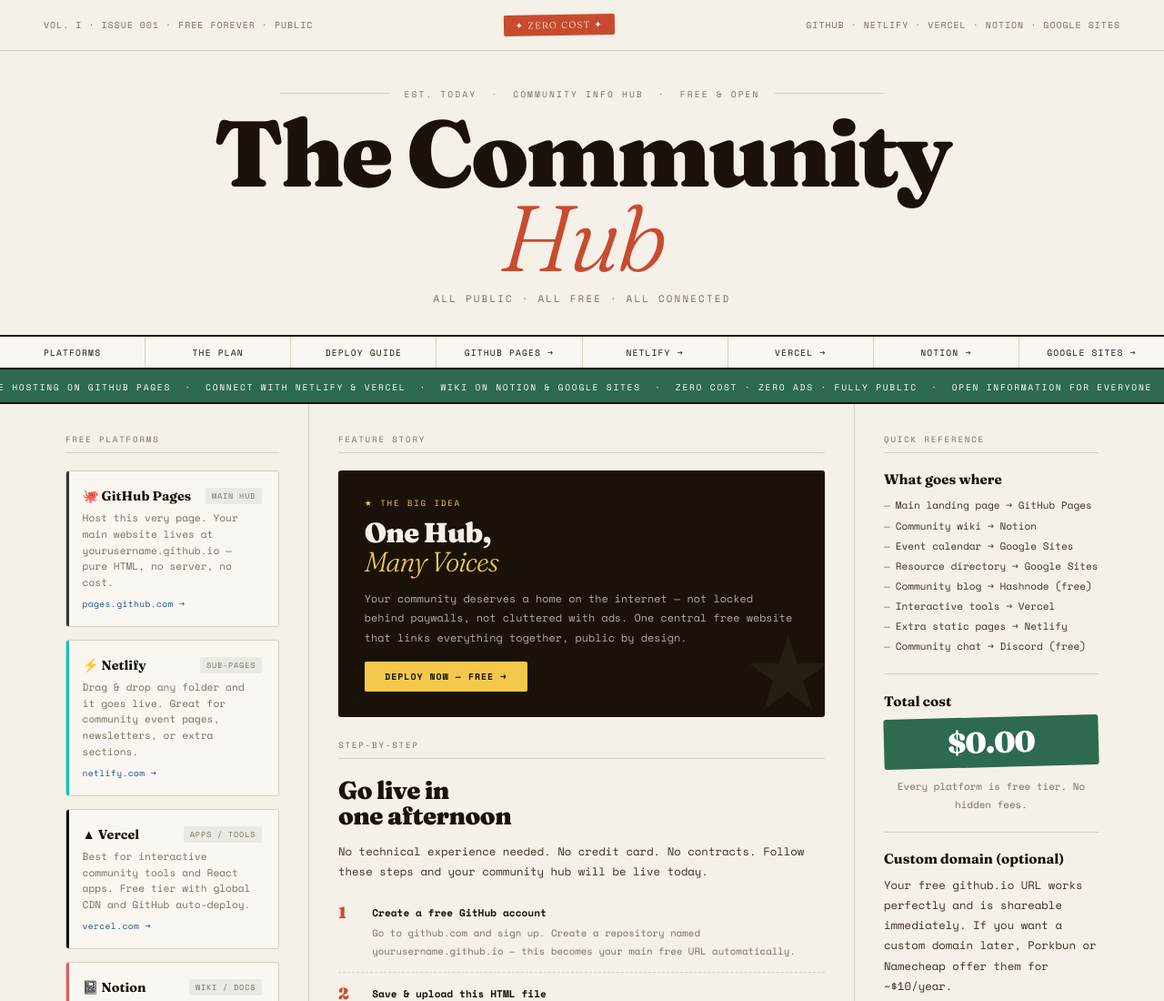
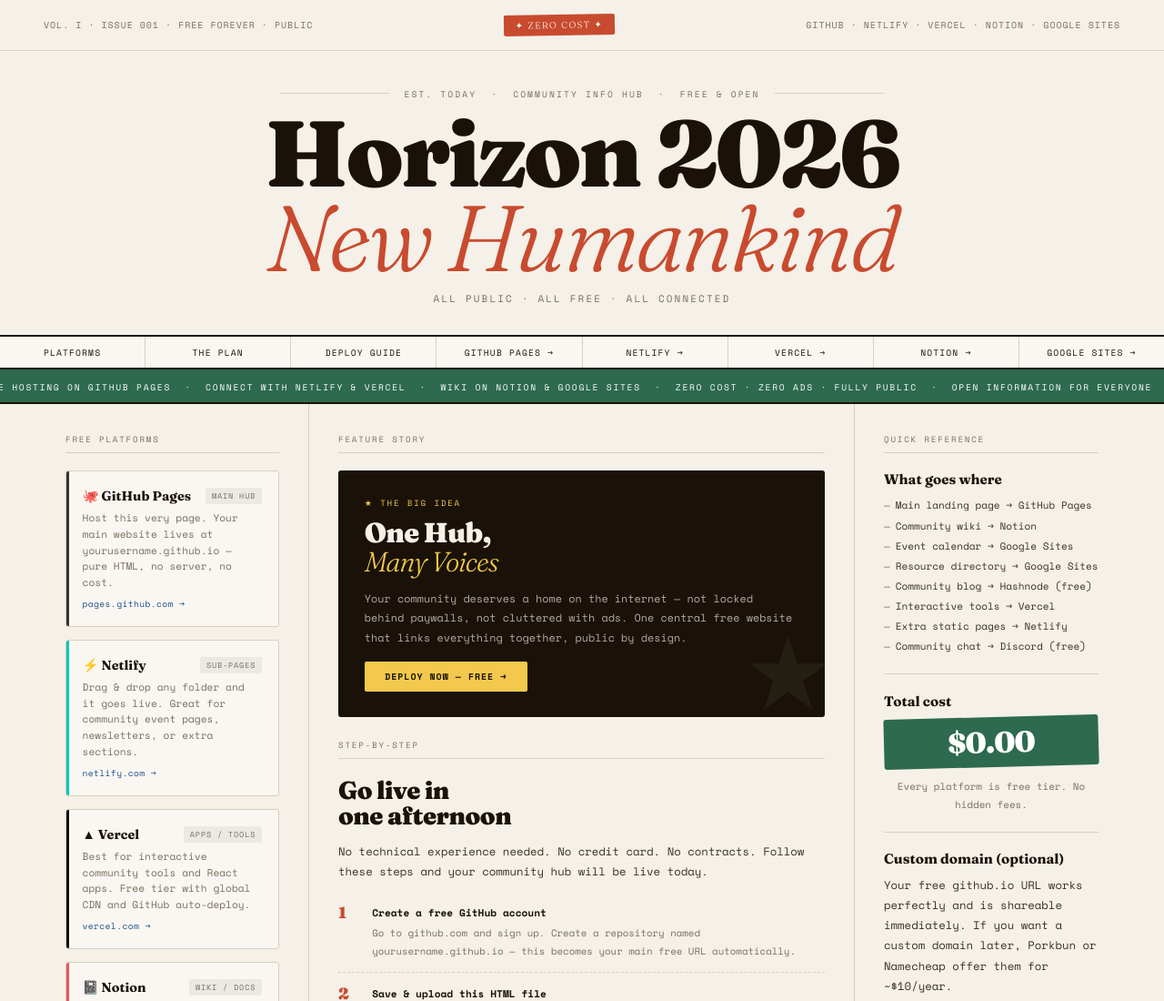
Before and after one commit to Iamprogram/horizon2026, a plain HTML site: page index.html in a window 1280 px wide. Shown: the top 1100 px of the page at 91% size. Drawn offline with nearby package versions, Linux system fonts and the light colour scheme.

Commit message:
Update index.html

```diff
--- a/index.html
+++ b/index.html
@@ -3,7 +3,7 @@
 <head>
 <meta charset="UTF-8">
 <meta name="viewport" content="width=device-width, initial-scale=1.0">
-<title>The Community Hub</title>
+<title>Horizon 2026 -- New Starting Point of New Human</title>
 <link href="https://fonts.googleapis.com/css2?family=Fraunces:ital,opsz,wght@0,9..144,300;0,9..144,700;0,9..144,900;1,9..144,300&family=Space+Mono:wght@400;700&display=swap" rel="stylesheet">
 <style>
   :root {
@@ -270,7 +270,7 @@
 
 <div class="masthead">
   <div class="masthead-eyebrow">est. today &nbsp;·&nbsp; community info hub &nbsp;·&nbsp; free &amp; open</div>
-  <h1>The Community<br><em>Hub</em></h1>
+  <h1>Horizon 2026<br><em>New Humankind</em></h1>
   <div class="masthead-sub">All public · All free · All connected</div>
 </div>
 
```
